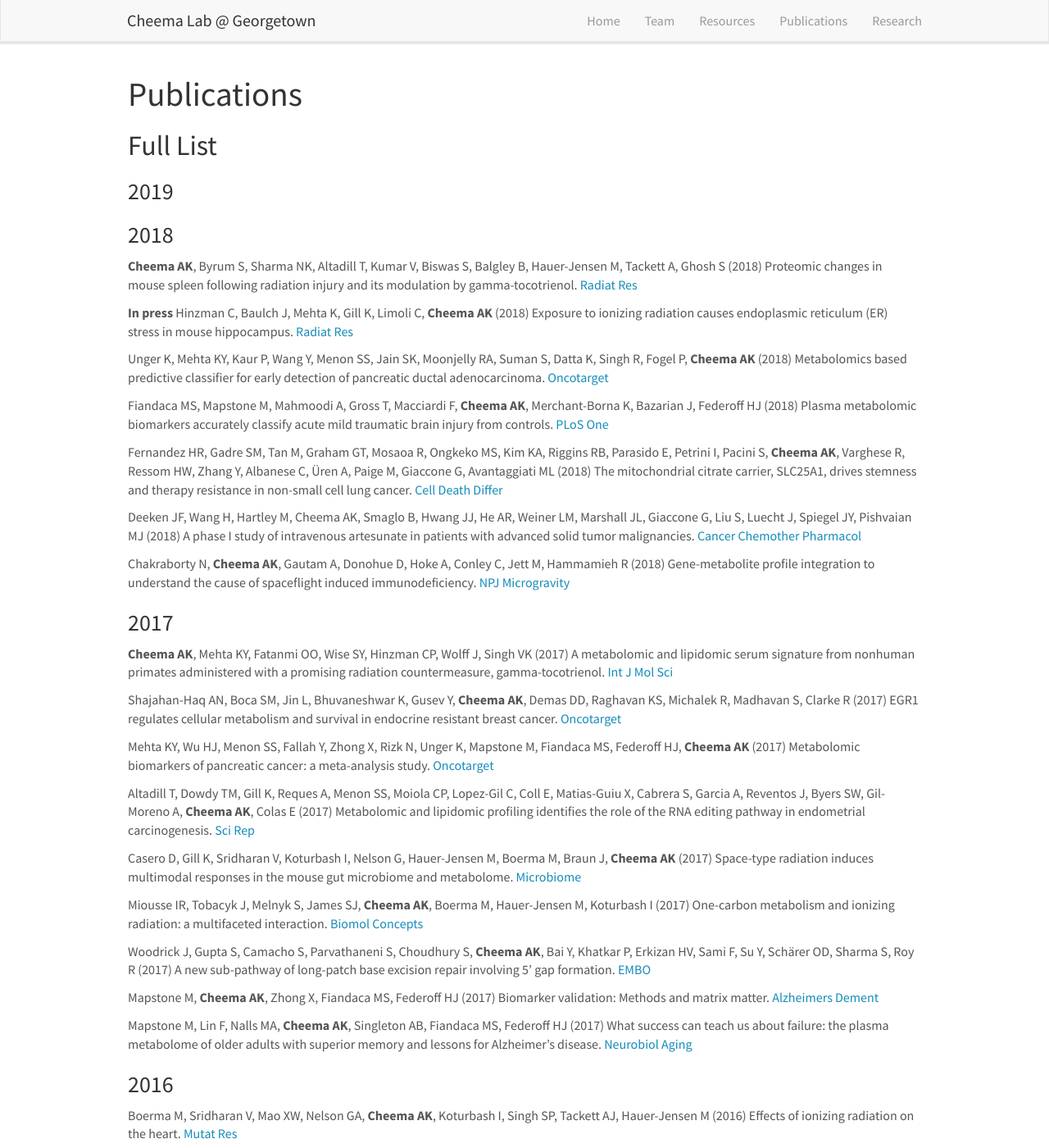
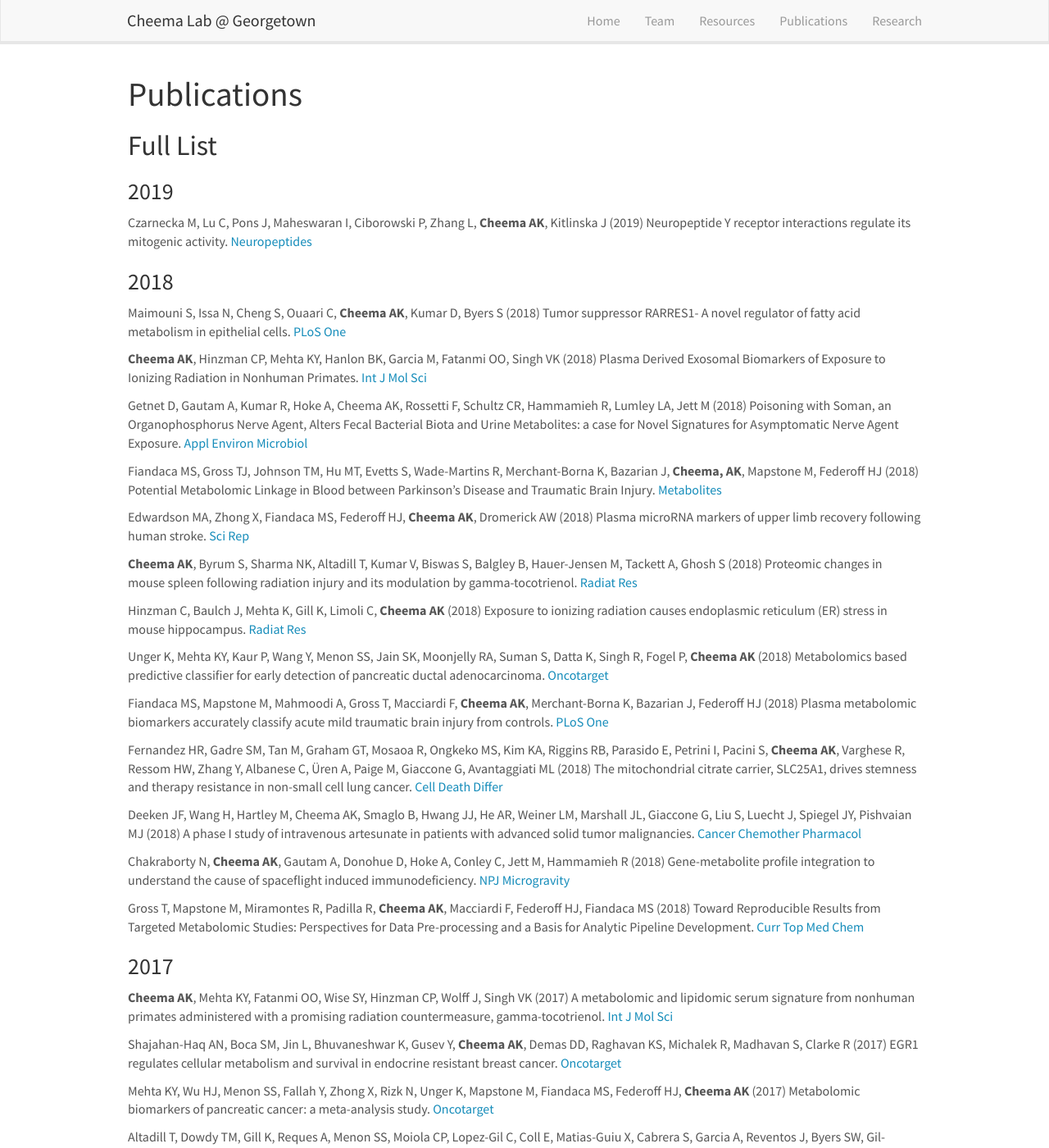
Before and after one commit to cheema-lab/cheema-lab.github.io, a Jekyll site: the page built from _pages/publications.md, in a window 1280 px wide and 1400 px high. Shown: the whole window at 82% size. Built offline with Jekyll 4.4.1, drawn with Linux system fonts in a browser that asks for light colours; nearby versions of some CDN libraries.

Commit message:
updated publications

```diff
--- a/_pages/publications.md
+++ b/_pages/publications.md
@@ -61,15 +61,23 @@ permalink: /publications/
 
 ### 2019
 
-
+Czarnecka M, Lu C, Pons J, Maheswaran I, Ciborowski P, Zhang L, **Cheema AK**, Kitlinska J (2019) Neuropeptide Y receptor interactions regulate its mitogenic activity. [Neuropeptides](https://www.sciencedirect.com/science/article/pii/S0143417918300969?via%3Dihub)
 
 ### 2018
 
+Maimouni S, Issa N, Cheng S, Ouaari C, **Cheema AK**, Kumar D, Byers S (2018) Tumor suppressor RARRES1- A novel regulator of fatty acid metabolism in epithelial cells. [PLoS One](https://journals.plos.org/plosone/article?id=10.1371/journal.pone.0208756)
+
+**Cheema AK**, Hinzman CP, Mehta KY, Hanlon BK, Garcia M, Fatanmi OO, Singh VK (2018) Plasma Derived Exosomal Biomarkers of Exposure to Ionizing Radiation in Nonhuman Primates. [Int J Mol Sci](https://www.mdpi.com/1422-0067/19/11/3427)
+
+Getnet D, Gautam A, Kumar R, Hoke A, Cheema AK, Rossetti F, Schultz CR, Hammamieh R, Lumley LA, Jett M (2018) Poisoning with Soman, an Organophosphorus Nerve Agent, Alters Fecal Bacterial Biota and Urine Metabolites: a case for Novel Signatures for Asymptomatic Nerve Agent Exposure. [Appl Environ Microbiol](https://aem.asm.org/content/84/21/e00978-18.long)
+
+Fiandaca MS, Gross TJ, Johnson TM, Hu MT, Evetts S, Wade-Martins R, Merchant-Borna K, Bazarian J, **Cheema, AK**, Mapstone M, Federoff HJ (2018) Potential Metabolomic Linkage in Blood between Parkinson's Disease and Traumatic Brain Injury. [Metabolites](https://www.mdpi.com/2218-1989/8/3/50)
+
+Edwardson MA, Zhong X, Fiandaca MS, Federoff HJ, **Cheema AK**, Dromerick AW (2018) Plasma microRNA markers of upper limb recovery following human stroke. [Sci Rep](https://www.nature.com/articles/s41598-018-31020-5)
 
 **Cheema AK**, Byrum S, Sharma NK, Altadill T, Kumar V, Biswas S, Balgley B, Hauer-Jensen M, Tackett A, Ghosh S (2018) Proteomic changes in mouse spleen following radiation injury and its modulation by gamma-tocotrienol. [Radiat Res](https://bioone.org/journals/radiation-research/volume-190/issue-5/RR15008.1/Proteomic-Changes-in-Mouse-Spleen-after-Radiation-Induced-Injury-and/10.1667/RR15008.1.full)
 
-**In press**
-Hinzman C, Baulch J, Mehta K, Gill K, Limoli C, **Cheema AK** (2018) Exposure to ionizing radiation causes endoplasmic reticulum (ER) stress in mouse hippocampus. [Radiat Res](TBD)
+Hinzman C, Baulch J, Mehta K, Gill K, Limoli C, **Cheema AK** (2018) Exposure to ionizing radiation causes endoplasmic reticulum (ER) stress in mouse hippocampus. [Radiat Res](https://bioone.org/journals/radiation-research/volume-190/issue-5/RR15061.1/Exposure-to-Ionizing-Radiation-Causes-Endoplasmic-Reticulum-Stress-in-the/10.1667/RR15061.1.full)
 
 Unger K, Mehta KY, Kaur P, Wang Y, Menon SS, Jain SK, Moonjelly RA, Suman S, Datta K, Singh R, Fogel P, **Cheema AK** (2018) Metabolomics based predictive classifier for early detection of pancreatic ductal adenocarcinoma. [Oncotarget](http://www.impactjournals.com/oncotarget/misc/linkedout.php?pii=25212)
 
@@ -80,6 +88,8 @@ Fernandez HR, Gadre SM, Tan M, Graham GT, Mosaoa R, Ongkeko MS, Kim KA, Riggins
 Deeken JF, Wang H, Hartley M, Cheema AK, Smaglo B, Hwang JJ, He AR, Weiner LM, Marshall JL, Giaccone G, Liu S, Luecht J, Spiegel JY, Pishvaian MJ (2018) A phase I study of intravenous artesunate in patients with advanced solid tumor malignancies. [Cancer Chemother Pharmacol](https://dx.doi.org/10.1007/s00280-018-3533-8)
 
 Chakraborty N, **Cheema AK**, Gautam A, Donohue D, Hoke A, Conley C, Jett M, Hammamieh R (2018) Gene-metabolite profile integration to understand the cause of spaceflight induced immunodeficiency. [NPJ Microgravity](https://www.ncbi.nlm.nih.gov/pmc/articles/pmid/29387784/)
+
+Gross T, Mapstone M, Miramontes R, Padilla R, **Cheema AK**, Macciardi F, Federoff HJ, Fiandaca MS (2018) Toward Reproducible Results from Targeted Metabolomic Studies: Perspectives for Data Pre-processing and a Basis for Analytic Pipeline Development. [Curr Top Med Chem](http://www.eurekaselect.com/163692/article)
 
 ### 2017
 
```
